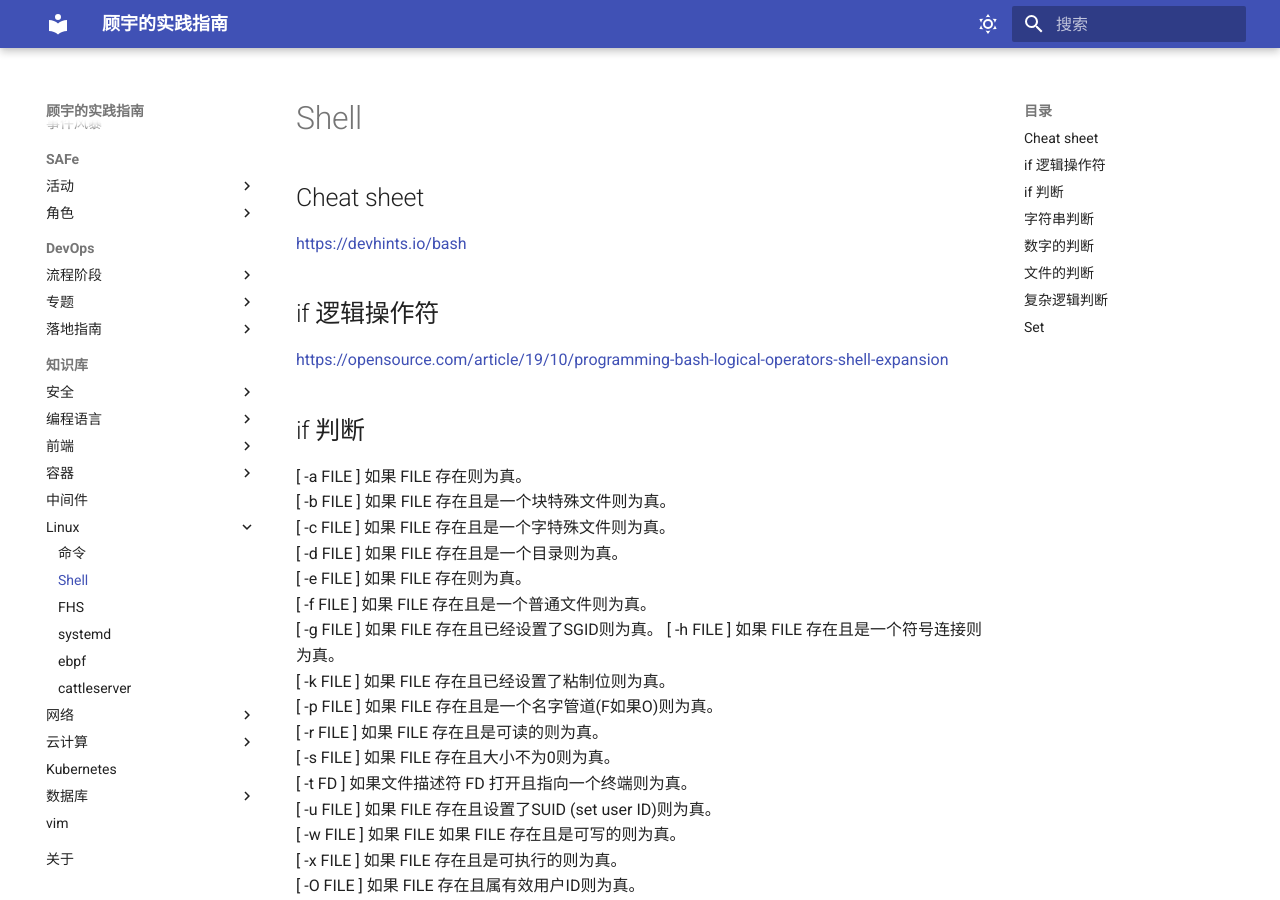
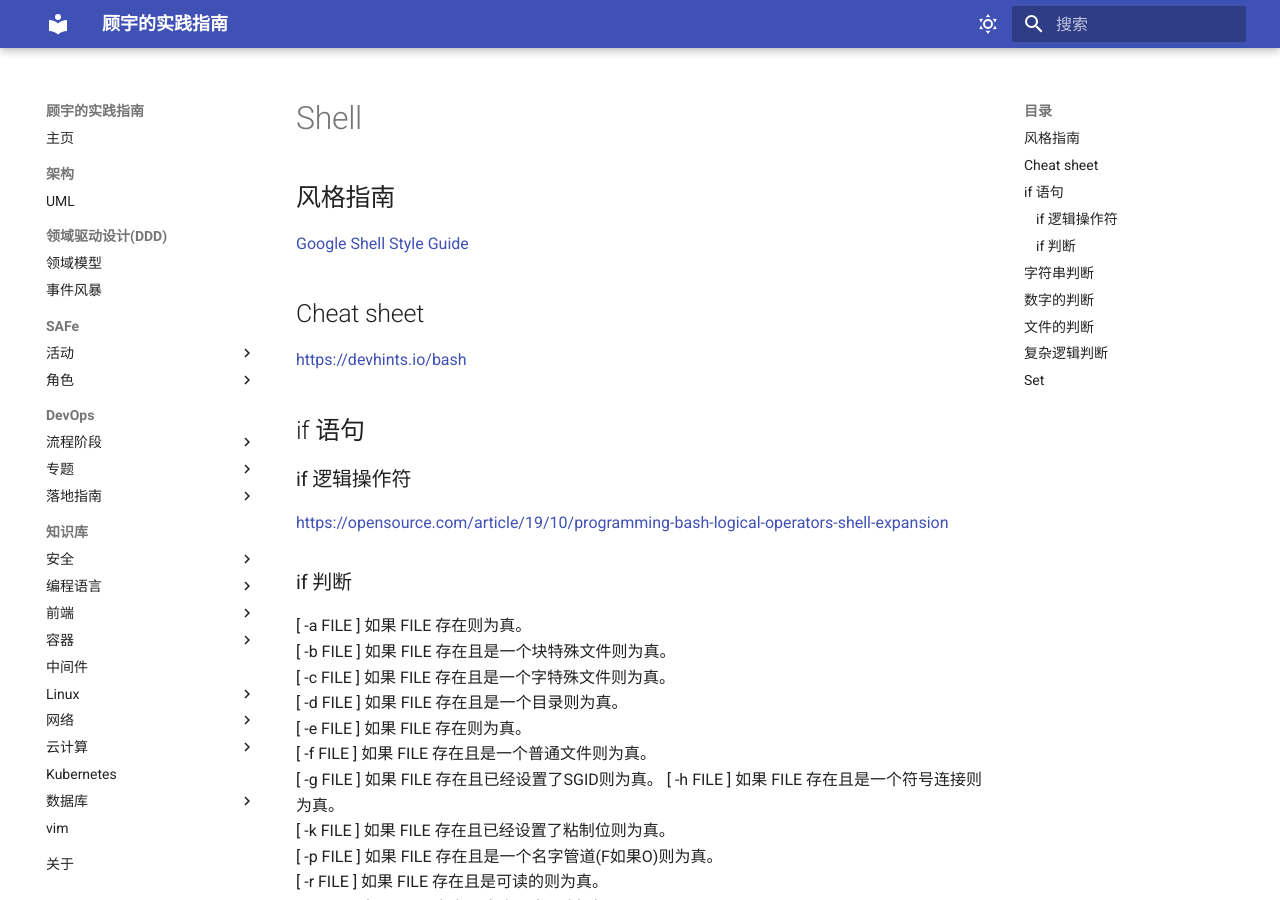
Before and after one commit to wizardbyron/guides, an MkDocs documentation site: the page built from docs/programming/shell/index.md, in a window 1280 px wide and 900 px high. Built offline with MkDocs 1.6.1 and Material for MkDocs 9.7.7, drawn with Linux system fonts in a browser that asks for light colours.

Commit message:
Move shell.md from linux to programming

```diff
--- a/docs/linux/shell.md
+++ b/docs/programming/shell/index.md
@@ -1,14 +1,20 @@
 # Shell
+
+## 风格指南
+
+[Google Shell Style Guide](https://google.github.io/styleguide/shellguide.html)
 
 ## Cheat sheet
 
 <https://devhints.io/bash>
 
-## if 逻辑操作符
+## if 语句
+
+### if 逻辑操作符
 
 <https://opensource.com/article/19/10/programming-bash-logical-operators-shell-expansion>
 
-## if 判断
+### if 判断
 
 [ -a FILE ]  如果 FILE 存在则为真。
 [ -b FILE ]  如果 FILE 存在且是一个块特殊文件则为真。
@@ -82,4 +88,5 @@
 !　　　　　　　　非
 
 ## Set
+
 `set -e` 当脚本中有命令执行失败则退出脚本。
```
